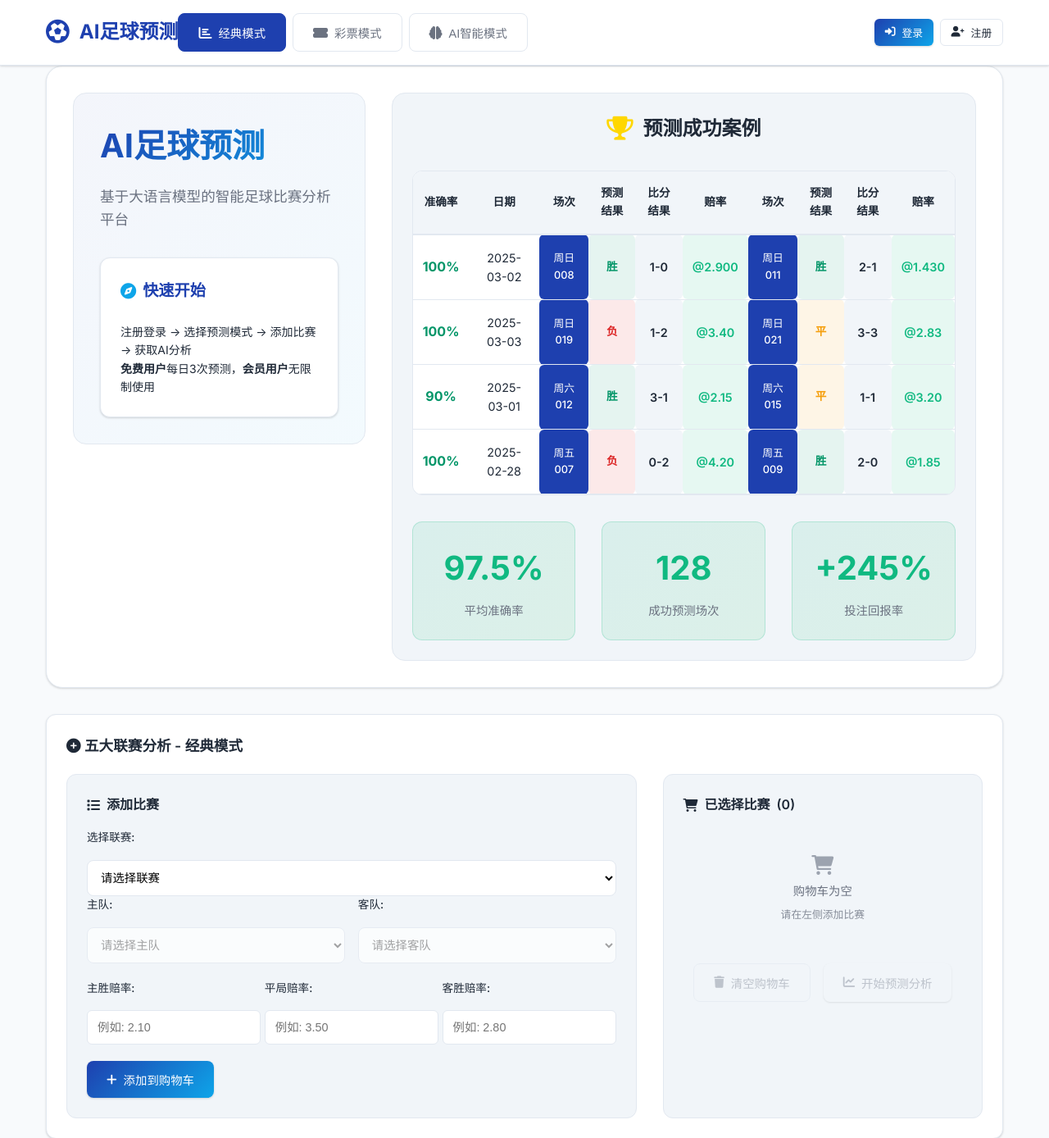
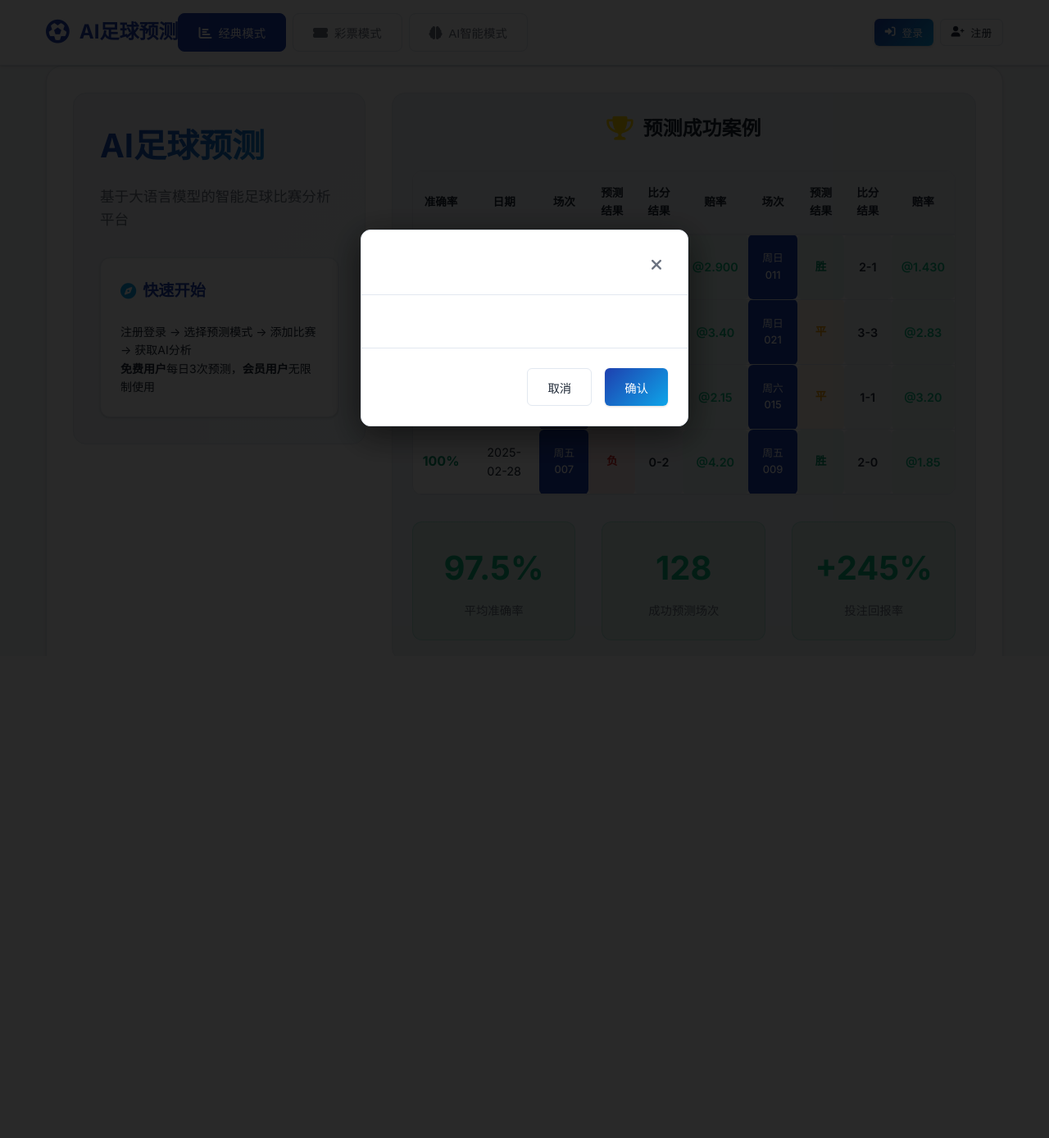
Before and after one commit to Scodive/MatchPredict, a Flask app: page / in a window 1280 px wide. Shown: the top 1388 px of the page at 82% size. After the commit the page ends 781 px from the top, so only its background shows below. Run offline with Flask 3, Linux system fonts and the light colour scheme; some libraries are stand-ins or nearby versions.

Commit message:
Update style.css

```diff
--- a/static/css/style.css
+++ b/static/css/style.css
@@ -2439,11 +2439,6 @@ footer {
     border: 1px solid var(--border-color);
 }
 
-/* 强制隐藏确认模态框，直到JavaScript明确显示它 */
-#confirmation-modal {
-    display: none !important;
-}
-
 .modal-header {
     display: flex;
     justify-content: space-between;
```
